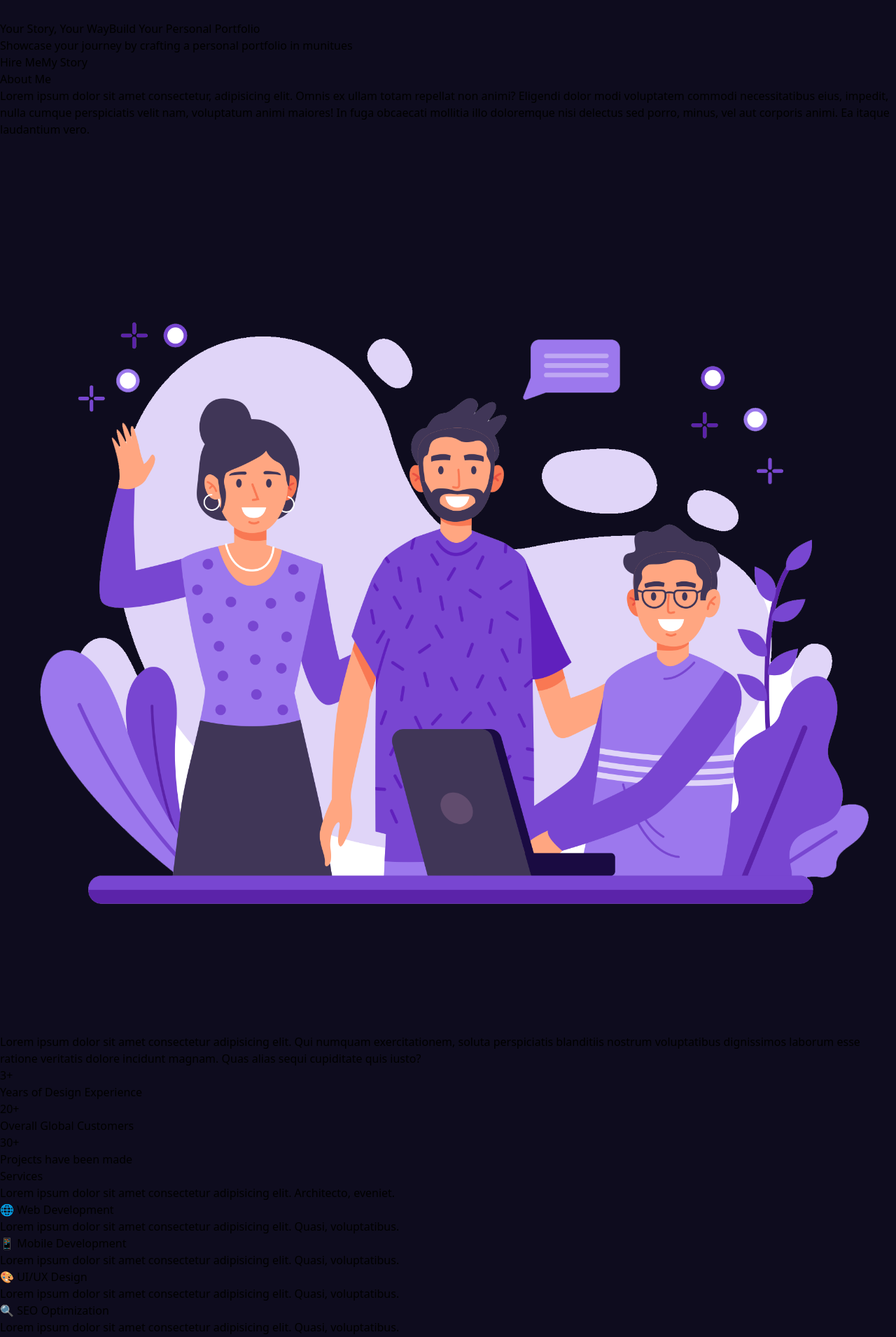
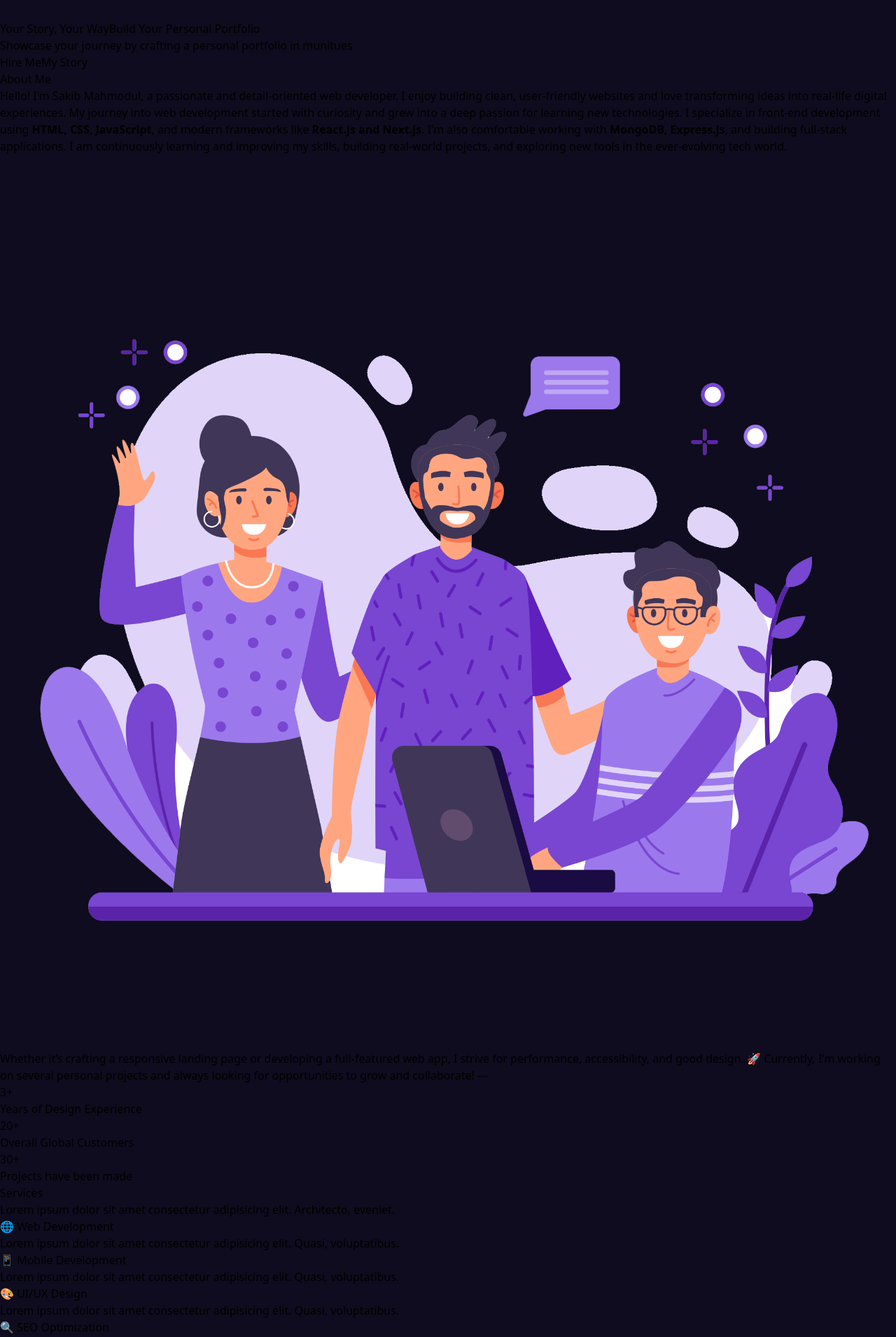
Before and after one commit to sakibmahmodul/portfolio-project, a React app: page / in a window 1280 px wide. Shown: the part 669-2580 px from the top of the page at 70% size. Built offline with nearby package versions, Linux system fonts and the light colour scheme; the HTML template or start-up script is replaced by a standard one.

Commit message:
change some text in about

```diff
--- a/src/components/About.jsx
+++ b/src/components/About.jsx
@@ -48,7 +48,12 @@ function About() {
           transition={{ delay: 0.5, duration: 0.5 }}
           className="mb-12 text-gray-400 text-center"
         >
-          Lorem ipsum dolor sit amet consectetur, adipisicing elit. Omnis ex ullam totam repellat non animi? Eligendi dolor modi voluptatem commodi necessitatibus eius, impedit, nulla cumque perspiciatis velit nam, voluptatum animi maiores! In fuga obcaecati mollitia illo doloremque nisi delectus sed porro, minus, vel aut corporis animi. Ea itaque laudantium vero.
+
+          Hello! I'm Sakib Mahmodul, a passionate and detail-oriented web developer. I enjoy building clean, user-friendly websites and love transforming ideas into real-life digital experiences.
+
+          My journey into web development started with curiosity and grew into a deep passion for learning new technologies. I specialize in front-end development using <strong>HTML, CSS, JavaScript</strong>, and modern frameworks like <strong>React.js and Next.js</strong>. I'm also comfortable working with <strong>MongoDB, Express.js</strong>, and building full-stack applications.
+
+          I am continuously learning and improving my skills, building real-world projects, and exploring new tools in the ever-evolving tech world.
         </motion.p>
         <div className="flex flex-col md:flex-row justify-center items-center gap-8">
           <motion.div
@@ -65,8 +70,10 @@ function About() {
             transition={{ delay: 0.6, duration: 0.5 }}
             className="md:w-1/2 text-gray-400 px-4 md:px-0 text-base sm:text-lg md:text-xl"
           >
-            Lorem ipsum dolor sit amet consectetur adipisicing elit. Qui numquam exercitationem, soluta perspiciatis blanditiis nostrum voluptatibus dignissimos laborum esse ratione veritatis dolore incidunt magnam. Quas alias sequi cupiditate quis iusto?
-          </motion.p>
+            Whether it’s crafting a responsive landing page or developing a full-featured web app, I strive for performance, accessibility, and good design.
+            🚀 Currently, I'm working on several personal projects and always looking for opportunities to grow and collaborate!
+
+            ---          </motion.p>
         </div>
         <div className="flex flex-col sm:flex-row justify-around items-center gap-8 mt-12 space-y-6 sm:space-y-0">
           {/* Using the reusable StatisticCard component */}
--- a/src/components/Companies.jsx
+++ b/src/components/Companies.jsx
@@ -1,10 +1,9 @@
-import React from 'react';
 import { motion } from 'motion/react';
 
 const Companies = () => {
   const companies = [
-    "Uber Eats", "Twitch", "Twitter", "Tesla", "Spotify", "Snapchat", "Slack", "Samsung", "Salesforce", "Reddit",
-    "Pinterest", "PayPal", "Netflix", "Meta", "LinkedIn", "Lyft", "IBM", "Google", "Facebook", "Dropbox"
+    "HTML", "CSS", "JAVASCRIPT", "TYPESCRIPT", "PYTHON", "PHP", "REACT", "NEXT", "SVELTE", "SVELTEKIT",
+    "MONGODB", "MYSQL", "NODEJS", "EXPRESS", "TAILWIND", "BOOTSTRAP", "FRAMER MOTION", "FIREBASE", "GITHUB", "VITE"
   ];
 
   // Duplicate the companies list for seamless scrolling
@@ -13,7 +12,7 @@ const Companies = () => {
   return (
     <div className="text-white py-16">
       <div className="container mx-auto text-center">
-        <h2 className="text-3xl md:text-4xl font-bold mb-8">Companies I've Worked With</h2>
+        <h2 className="text-3xl md:text-4xl font-bold mb-8">Skills</h2>
 
         {/* First Scrolling Row */}
         <div className="overflow-hidden relative w-full">
--- a/src/components/Contact.jsx
+++ b/src/components/Contact.jsx
@@ -1,4 +1,3 @@
-import React from 'react';
 import { FaPhone, FaEnvelope, FaMapMarkerAlt, FaFacebook, FaTwitter, FaLinkedin } from 'react-icons/fa';
 
 // Reusable ContactInfo Component
@@ -89,13 +88,13 @@ const Contact = () => {
       <footer className="bg-gray-900 text-center py-6 mt-12 border-t border-purple-500">
         <p className="text-white">© 2025 Your Company. All rights reserved.</p>
         <div className="flex justify-center space-x-4 mt-4">
-          <a href="#" className="text-purple-500 hover:text-purple-400">
+          <a href="https://www.facebook.com/sakibmahmodul" className="text-purple-500 hover:text-purple-400">
             <FaFacebook className="w-6 h-6" />
           </a>
           <a href="#" className="text-purple-500 hover:text-purple-400">
             <FaTwitter className="w-6 h-6" />
           </a>
-          <a href="#" className="text-purple-500 hover:text-purple-400">
+          <a href="https://www.linkedin.com/in/sakibmahmodul/" className="text-purple-500 hover:text-purple-400">
             <FaLinkedin className="w-6 h-6" />
           </a>
         </div>
--- a/src/components/Work.jsx
+++ b/src/components/Work.jsx
@@ -1,4 +1,3 @@
-import React from 'react'
 import project1 from '../assets/project1.jpg'
 import project2 from '../assets/project2.jpg'
 import project3 from '../assets/project3.jpg'
@@ -40,7 +39,10 @@ const Work = () => {
               <div className='p-6'>
                 <h3 className='text-xl text-white font-semibold mb-2'>{project.title}</h3>
                 <p className='text-slate-400 mb-4'>{project.description}</p>
-                <button className='border-2 border-purple-500 text-purple-500 px-4 py-2 rounded-full hover:bg-purple-500 hover:text-white transition'>Detail</button>
+                <a href={project.link} target='_blank' rel='noopener noreferrer'>
+
+                  <button className='border-2 border-purple-500 text-purple-500 px-4 py-2 rounded-full hover:bg-purple-500 hover:text-white transition'>Details</button>
+                </a>
               </div>
 
             </div>
```
